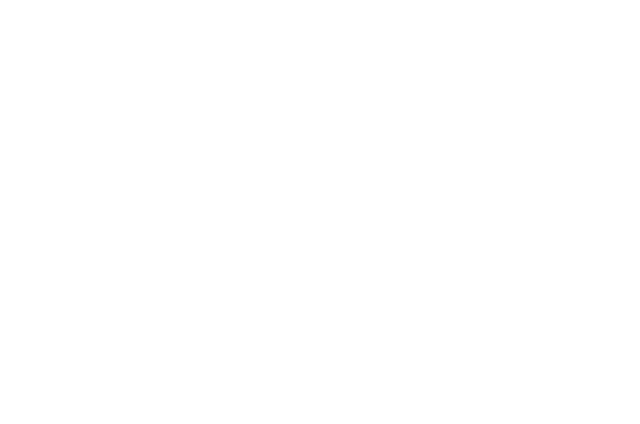
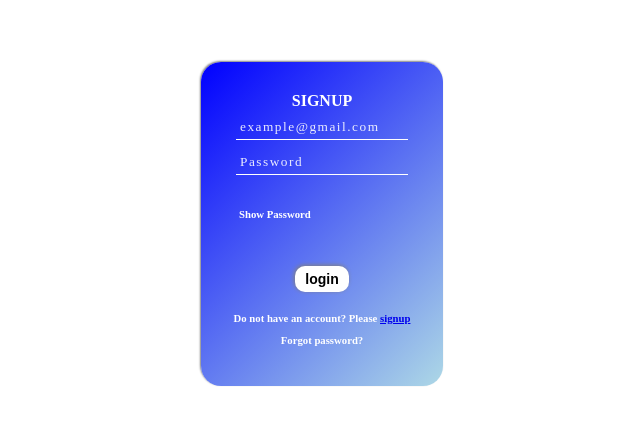
Before and after one commit to webdevsumit/ourexamhelper, a React (Create React App) app: page /login in a window 1280 px wide. Shown: the part 176-600 px from the top of the page, without its empty margins (318-958 px from the left). Built offline with nearby package versions, Linux system fonts and the light colour scheme.

Commit message:
authentication compleyed

```diff
--- a/src/App.js
+++ b/src/App.js
@@ -1,5 +1,8 @@
 import './App.css';
 import MainScreen from './screens/MainScreen';
+import Signup from './screens/Signup';
+import Login from './screens/Login';
+import CurrentAffairs from './screens/CurrentAffairs';
 import { BrowserRouter as Router, Route } from 'react-router-dom';
 
 function App() {
@@ -9,6 +12,18 @@ function App() {
     		<Route path="/" exact >
     			<MainScreen/>
     		</Route>
+
+    		<Route path="/login" exact >
+    			<Login/>
+    		</Route>
+    		<Route path="/signup" exact >
+    			<Signup/>
+    		</Route>
+
+    		<Route path="/current-affairs">
+    			<CurrentAffairs/>
+    		</Route>
+
     	</Router>
     </div>
   );
--- a/src/firebase.js
+++ b/src/fire.js
@@ -1,4 +1,4 @@
-import firebase from "firebase';"
+import firebase from 'firebase';
 
 
 const firebaseConfig = {
@@ -13,6 +13,6 @@ const firebaseConfig = {
 };
 
 
-firebase.initializeApp(firebaseConfig);
+const fire = firebase.initializeApp(firebaseConfig);
 
-export default firebase;
+export default fire;
--- /dev/null
+++ b/src/screens/CurrentAffairs.js
@@ -0,0 +1,11 @@
+import React from 'react';
+
+function CurrentAffairs(){
+	return(
+		<div>
+			current
+		</div>
+	)
+}
+
+export default CurrentAffairs;
--- /dev/null
+++ b/src/screens/Login.js
@@ -0,0 +1,57 @@
+import React, {useState} from 'react';
+import { Link } from 'react-router-dom';
+import "./css/login-signup.css";
+import fire from './../fire';
+import { Redirect } from "react-router-dom";
+
+function Login(){
+
+	const [email, setEmail] = useState('');
+	const [password, setPassword] = useState('');
+	const [showPassword, setShowPassword] = useState(false);
+	const [authError, setAuthError] = useState('');
+	const [redirect, setRedirect] = useState(false);
+
+	const onSubmit=e=>{
+		e.preventDefault();
+
+		fire.auth().signInWithEmailAndPassword(email, password).then(us=>{
+			setRedirect(true);
+		}).catch(err=>{
+			setAuthError(err.message);
+		});
+
+		setEmail('');
+		setPassword('');
+	}
+
+	const forgotPass=()=>{
+		if(email!==""){
+		fire.auth().sendPasswordResetEmail(email)
+			.then(()=> alert("Email sent please reset your password."))
+			.catch(err=>alert(err.message));
+		}
+	}
+
+	if(redirect) return Redirect("/");
+
+	return(
+		<div className="main-container">
+			<div>
+				<h4>SIGNUP</h4>
+				<form className="login-signup-form">
+					<input autoFocus required type="email" value={email} onChange={e=>setEmail(e.target.value)} placeholder="example@gmail.com"/><br/>
+					<input required type={showPassword?"text":"password"} value={password} onChange={e=>setPassword(e.target.value)} placeholder="Password"/>
+						<h6 className="show-password-btn" onClick={e=>setShowPassword(!showPassword)}>{showPassword?"Hide":"Show"} Password</h6>
+					<br/>
+					<button onClick={onSubmit} type="submit">login</button><br/>
+				</form>
+				<h6>Do not have an account? Please <Link to="/signup">signup</Link></h6>
+				{authError!=='' && <h6 className="auth-error">{authError}</h6>}
+				<h6 className="forgot-pass" onClick={forgotPass}>Forgot password?</h6>
+			</div>
+		</div>
+	)
+}
+
+export default Login;
--- a/src/screens/MainScreen.js
+++ b/src/screens/MainScreen.js
@@ -1,23 +1,45 @@
-import React from 'react';
+import React, {useState, useEffect} from 'react';
 import Nav from './components/Nav';
 import Footer from './components/Footer';
 import "./css/MainScreen.css";
 import { Link } from 'react-router-dom';
+import fire from "./../fire";
 
 
 function MainScreen(){
+
+	const [user, setUser] = useState(false);
+
+	useEffect(()=>{
+		fire.auth().onAuthStateChanged(user=>{
+			if(user) {
+				if(user.emailVerified) {
+					setUser(user);
+				}
+				else{
+					user.sendEmailVerification();
+					alert("Email sent, please verify and then login again!");
+					fire.auth().signOut();
+				}
+			}
+			else setUser(false);
+		})
+	},[]);
+
+
+
 	return(
 		<div>
-			<Nav/>
+			<Nav removeUser={()=>setUser(false)}/>
 
 			<div className="main-content">
 
 				<img src="./assets/o-back-img.png" alt="background" width="100%"/>
 
-				<div className="btn-group">
+				{!user ? <div className="btn-group">
 					<Link to="/login"><button>LOGIN</button></Link>
 					<Link to="/signup"><button>SIGNUP</button></Link>
-				</div>
+				</div>:<div className="gap"></div>}
 
 				<hr/>
 
--- /dev/null
+++ b/src/screens/Signup.js
@@ -0,0 +1,57 @@
+import React, {useState} from 'react';
+import { Link } from 'react-router-dom';
+import "./css/login-signup.css";
+import fire from './../fire';
+import { Redirect } from "react-router-dom";
+
+
+function Signup(){
+
+	const [email, setEmail] = useState('');
+	const [password1, setPassword1] = useState('');
+	const [password2, setPassword2] = useState('');
+	const [authError, setAuthError] = useState('');
+	const [redirect, setRedirect] = useState(false);
+
+	const onSubmit=e=>{
+		e.preventDefault();
+
+		if(password1===password2){
+
+			fire.auth().createUserWithEmailAndPassword(email, password1).then(us=>{
+				us.user.sendEmailVerification();
+				alert("Email sent. Please first verify it and then click ok.");
+				setRedirect(true);
+			}).catch(err=>{
+				setAuthError(err.message);
+			});
+
+			setEmail('');
+		}else{
+			alert("Passwords are not matching!");
+		}
+
+		setPassword1('');
+		setPassword2('');
+	}
+
+	if(redirect) return Redirect("/");
+
+	return(
+		<div className="main-container">
+			<div>
+				<h4>SIGNUP</h4>
+				<form className="login-signup-form">
+					<input autoFocus required type="email" value={email} onChange={e=>setEmail(e.target.value)} placeholder="Email"/><br/>
+					<input required type="password" value={password1} onChange={e=>setPassword1(e.target.value)} placeholder="Password"/><br/>
+					<input required type="password" value={password2} onChange={e=>setPassword2(e.target.value)} placeholder="Confirm Password"/><br/>
+					<button onClick={onSubmit} type="submit">sign up</button><br/>
+				</form>
+				<h6>Already have an account? Please <Link to="/login">login</Link></h6>
+				{authError!=='' && <h6 className="auth-error">{authError}</h6>}
+			</div>
+		</div>
+	)
+}
+
+export default Signup;
--- a/src/screens/components/Nav.js
+++ b/src/screens/components/Nav.js
@@ -1,10 +1,36 @@
-import React,{ useState } from 'react';
+import React,{ useState, useEffect } from 'react';
 import './../css/Nav.css';
 import { Link } from "react-router-dom";
+import fire from './../../fire';
 
 
-function Nav(){
+function Nav(props){
+
 	const [menu, setMenu] = useState(false);
+	const [user, setUser] = useState(false);
+
+	useEffect(()=>{
+		fire.auth().onAuthStateChanged(user=>{
+			if(user) setUser(user);
+			else setUser(false);
+		})
+	},[]);
+
+	const forgotPass=()=>{
+		if(user.email!==""){
+		fire.auth().sendPasswordResetEmail(user.email)
+			.then(()=> alert("Email sent please reset your password."))
+			.catch(err=>alert(err.message));
+		}
+	};
+
+	const handleLogout = () => {
+		fire.auth().signOut().then(()=>{
+			setUser(false);
+			props.removeUser();
+		})
+	}
+
 	return(
 		<nav>
 			<div className='logo-div'>
@@ -26,8 +52,18 @@ function Nav(){
 						<Link className="links" to="/">HOME</Link><br/>
 						<Link className="links" to="/curret-affairs">CURRENT AFFAIRS</Link><br/>
 						<Link className="links" to="/contact-us">CONTACT US</Link><br/>
-						<Link className="links" to="/login">LOGIN</Link><br/>
-						<Link className="links" to="/signup">SIGNUP</Link><br/>
+
+						{!user?
+						<div className="menu-items">
+							<Link className="links" to="/login">LOGIN</Link><br/>
+							<Link className="links" to="/signup">SIGNUP</Link><br/>
+						</div>
+						:<div className="menu-items">
+							<Link className="links" to="/"
+								onClick={forgotPass}>RESET PASSWORD</Link><br/>
+							<Link className="links" to="/"
+								onClick={handleLogout}>LOGOUT</Link>
+						</div>}
 					</div>
 				</div>
 				}
--- a/src/screens/css/Footer.css
+++ b/src/screens/css/Footer.css
@@ -15,6 +15,13 @@
 	margin:0;
 	padding:0;
 	font-size:14px;
+	transition:all ease 0.4s;
+	text-decoration:none;
+}
+
+.footer-flex-div>a:hover{
+	font-size:15px;
+	text-decoration:underline;
 }
 
 .footer-flex-div>h5{
--- a/src/screens/css/MainScreen.css
+++ b/src/screens/css/MainScreen.css
@@ -48,3 +48,8 @@
 	width:60px;
 	margin:5px;
 }
+
+.gap{
+	width:100%;
+	height:100px;
+}
--- a/src/screens/css/Nav.css
+++ b/src/screens/css/Nav.css
@@ -87,4 +87,5 @@ nav{
 
 .links:hover{
 	text-decoration:underline;
+	font-size:15px;
 }
--- /dev/null
+++ b/src/screens/css/login-signup.css
@@ -0,0 +1,79 @@
+.main-container{
+	width:100%;
+	height:100vh;
+	display:flex;
+	justify-content:center;
+	align-items:center;
+}
+
+
+.main-container>div{
+	padding:30px;
+	background:linear-gradient(135deg, blue, lightblue);
+	border-radius:20px;
+	color:white;
+	font-family:mononspace;
+	box-shadow:-1px -1px 2px grey;
+}
+
+.login-signup-form>input{
+	background:transparent;
+	border:none;
+	outline:none;
+	margin:5px;
+	color:white;
+	border-bottom:1px solid white;
+	padding:4px;
+	letter-spacing:1.5px;
+	font-family:mononspace;
+	transition:all ease 0.4s;
+}
+
+.login-signup-form>input:hover{
+	border-bottom:2px solid white;
+}
+
+.login-signup-form>input::placeholder{
+	color:white;
+	opacity:0.9;
+}
+
+.login-signup-form>button{
+	border:none;
+	outline:none;
+	border-radius:10px;
+	background:white;
+	padding:5px 10px;
+	color:black;
+	margin:20px auto;
+	cursor:pointer;
+	font-weight:600;
+	box-shadow:-1px -1px 4px grey;
+	font-size:14px;
+	transition:all ease 0.4s;
+}
+
+.login-signup-form>button:hover{
+	font-size:15px;
+}
+
+.show-password-btn{
+	margin-top:20px;
+	padding:8px;
+	text-align:left;
+	cursor:pointer;
+}
+
+.auth-error{
+	color:brown;
+	padding:10px;
+	margin:10px;
+	border:1px solid brown;
+	font-weight:300;
+	font-family:mononspace;
+}
+
+.forgot-pass{
+	cursor:pointer;
+	padding:10px;
+}
```
